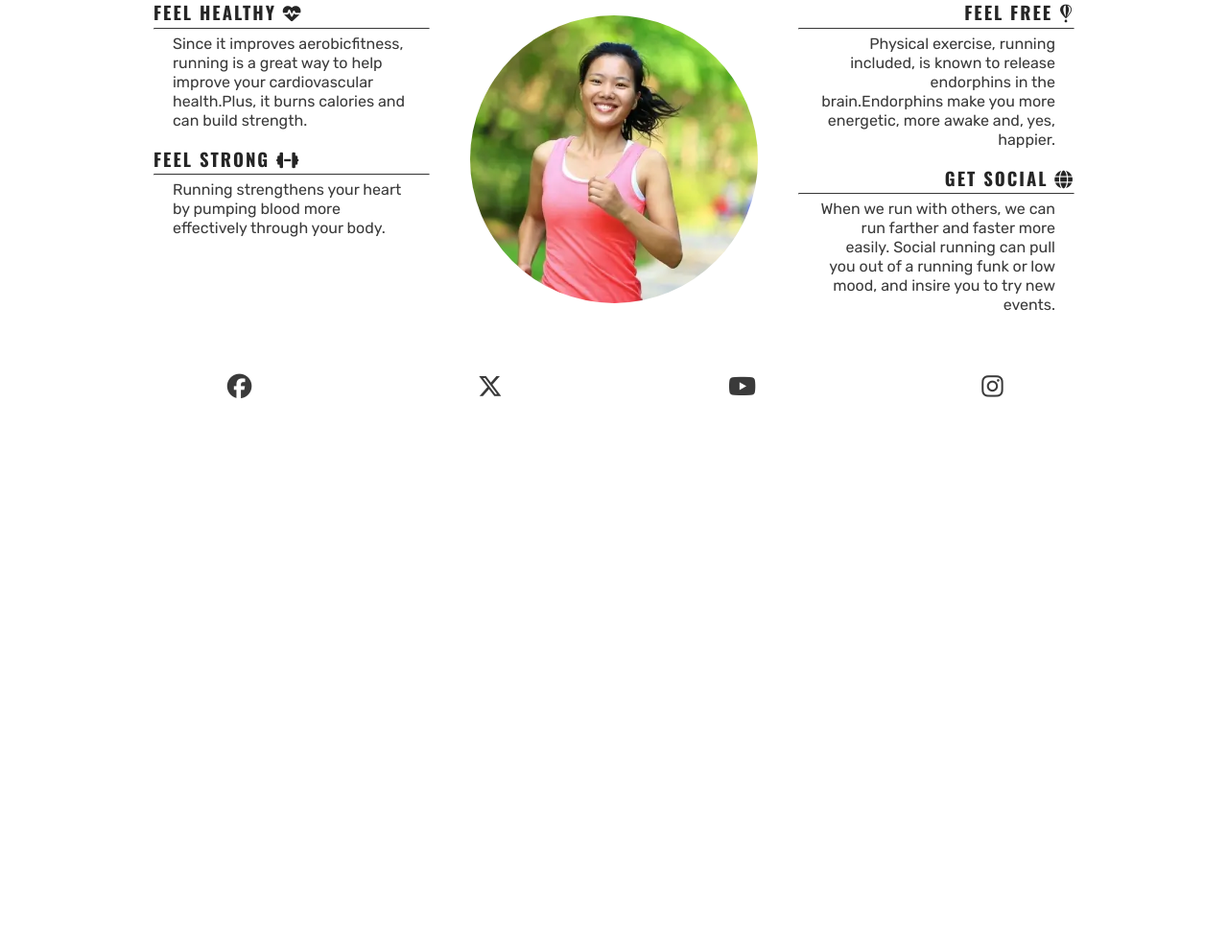
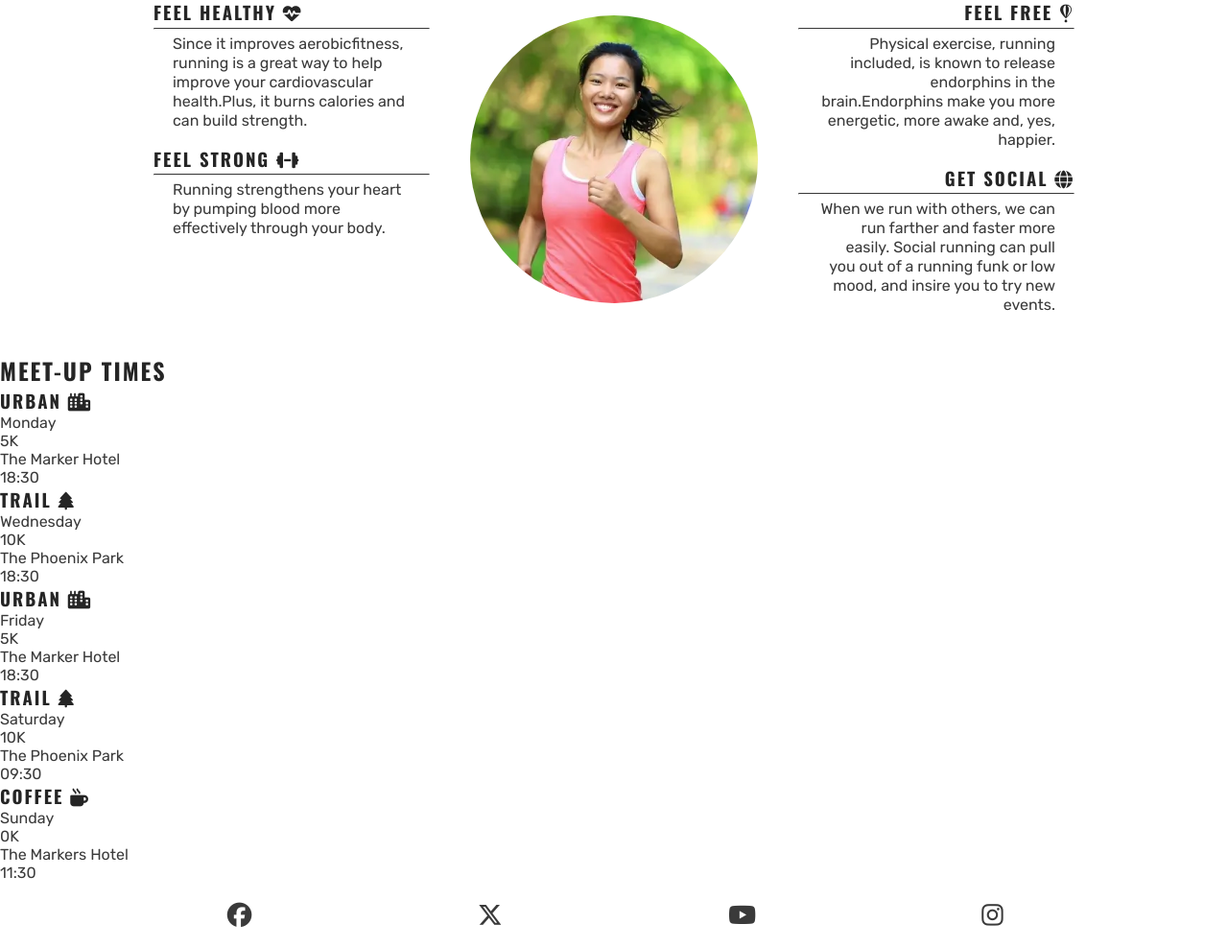
Before and after one commit to kristine-kiki/Love-running, a plain HTML site: page index.html in a window 1280 px wide. Shown: the part 782-1770 px from the top of the page at 96% size. Before the commit the page ends 1219 px from the top, so only its background shows below. Drawn offline with nearby package versions, Linux system fonts and the light colour scheme.

Commit message:
add meet-up times

```diff
--- a/assets/css/style.css
+++ b/assets/css/style.css
@@ -212,7 +212,7 @@ main {
         text-align: end;
         align-self: flex-end;
     }
-
+}
 @media screen and (min-width: 992px) {
     #menu a:hover{
         border-bottom: solid 1px #3a3a3a;
@@ -239,3 +239,4 @@ main {
     #benefits-physical > div {
         align-self: flex-end;
     }
+}
--- a/index.html
+++ b/index.html
@@ -89,6 +89,50 @@
     </section>
   </main>
 
+  <!--Meetup Times section-->
+
+  <section id="meetups">
+    <h2>Meet-up Times</h2>
+    <div id="times">
+      <div>
+        <h3>URBAN <i class="fa-solid fa-city"></i></h3>
+        <p>Monday</p>
+        <p>5K</p>
+        <p>The Marker Hotel</p>
+        <p>18:30</p>
+      </div>
+      <div>
+        <h3>TRAIL <i class="fa-solid fa-tree"></i></h3>
+        <p>Wednesday</p>
+        <p>10K</p>
+        <p>The Phoenix Park</p>
+        <p>18:30</p>
+      </div>
+      <div>
+        <h3>URBAN <i class="fa-solid fa-city"></i></h3>
+        <p>Friday</p>
+        <p>5K</p>
+        <p>The Marker Hotel</p>
+        <p>18:30</p>
+      </div>
+      <div>
+        <h3>TRAIL <i class="fa-solid fa-tree"></i></h3>
+        <p>Saturday</p>
+        <p>10K</p>
+        <p>The Phoenix Park</p>
+        <p>09:30</p>
+      </div>
+      <div>
+        <h3>COFFEE <i class="fa-solid fa-mug-hot"></i></h3>
+        <p>Sunday</p>
+        <p>0K</p>
+        <p>The Markers Hotel</p>
+        <p>11:30</p>
+      </div>
+    </div>
+  </section>
+
+
   <footer>
     <ul id="social-networks">
       <li>
```
Also changed, not shown: assets/favicon/images/dublin-city.webp (added).
